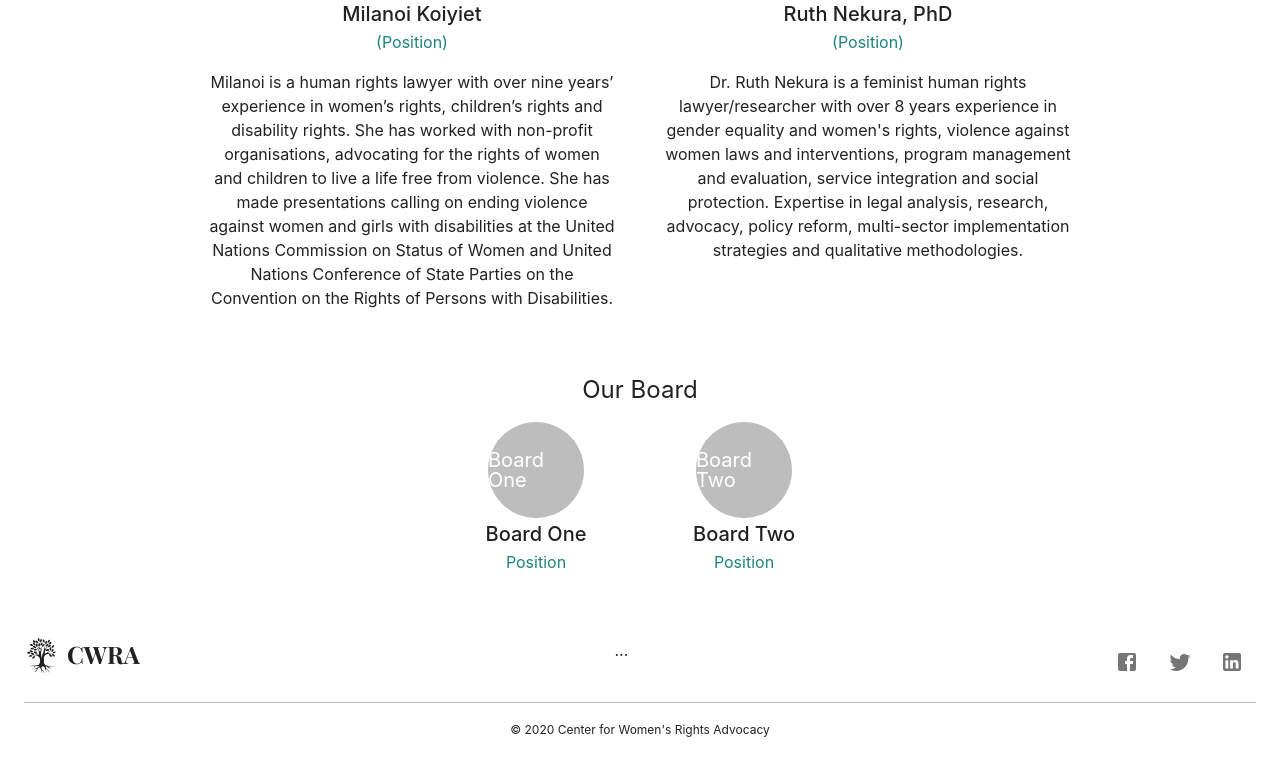
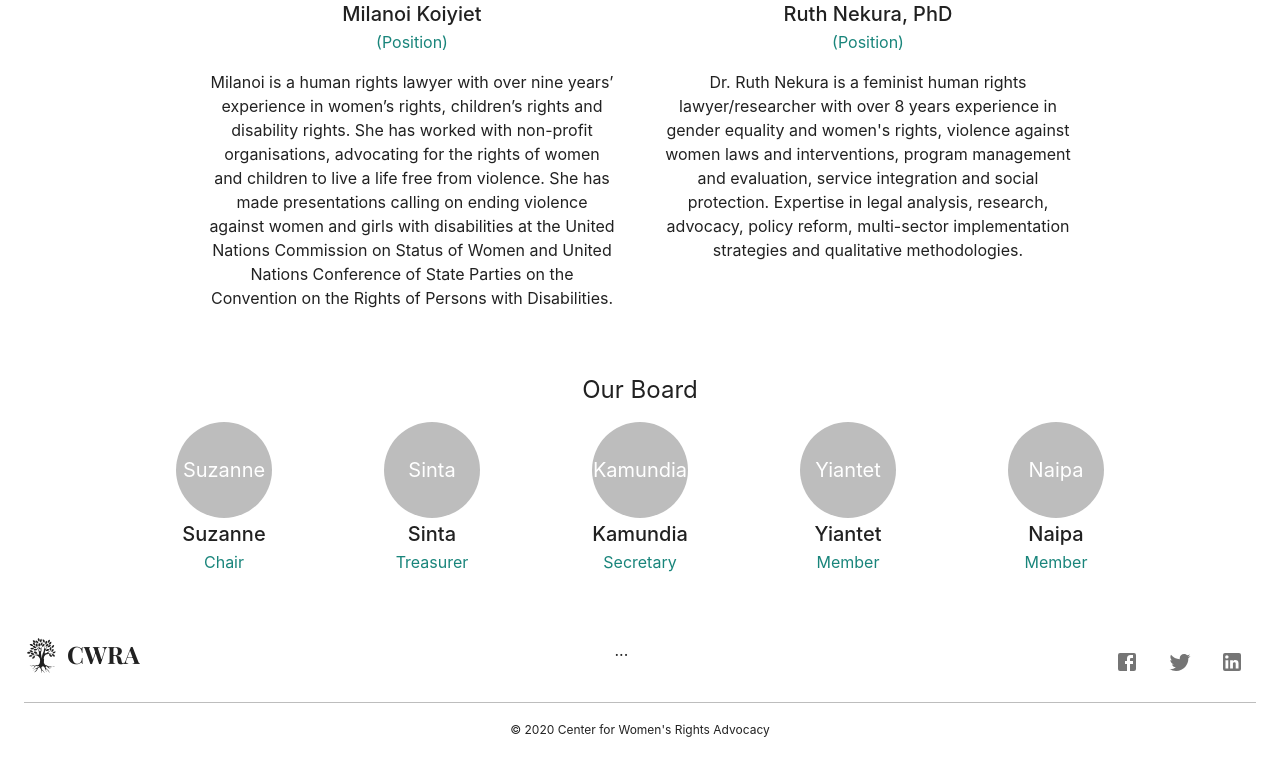
Before and after one commit to CWRAdvocacy/cwra.africa, a Next.js app: page / in a window 1280 px wide. Shown: the part 660-1432 px from the top of the page. Built offline with nearby package versions, Linux system fonts and the light colour scheme; a web font is replaced by a local one.

Commit message:
Update Board.jsx

```diff
--- a/src/components/Team/Board.jsx
+++ b/src/components/Team/Board.jsx
@@ -6,12 +6,24 @@ import { Bio } from './Bio';
 const Board = () => {
   const boardBios = [
     {
-      name: 'Board One',
-      position: 'Position',
+      name: 'Suzanne',
+      position: 'Chair',
     },
     {
-      name: 'Board Two',
-      position: 'Position',
+      name: 'Sinta',
+      position: 'Treasurer',
+    },
+    {
+      name: 'Kamundia',
+      position: 'Secretary',
+    },
+    {
+      name: 'Yiantet',
+      position: 'Member',
+    },
+    {
+      name: 'Naipa',
+      position: 'Member',
     },
   ];
 
```
